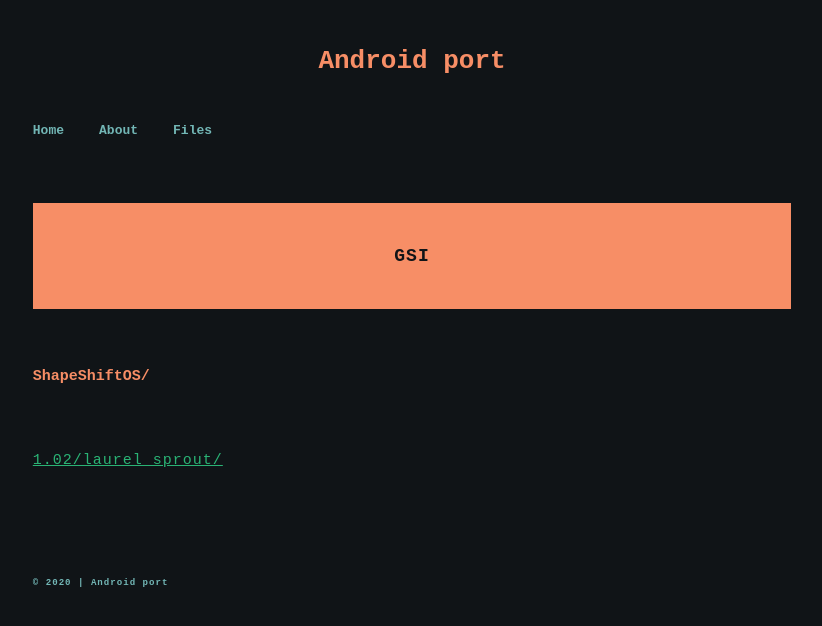
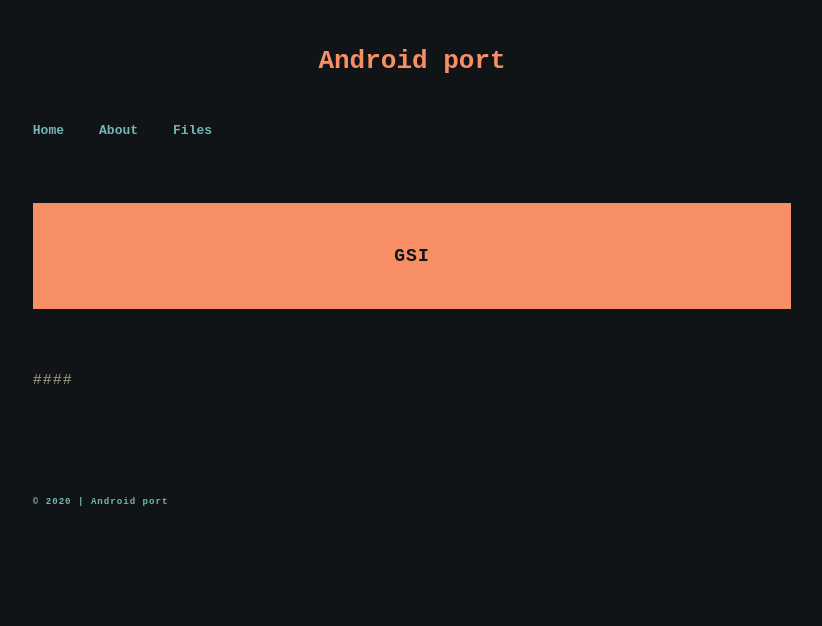
Before and after one commit to koumaza/android, a Jekyll site: the page built from gsi.md, in a window 1280 px wide. Shown: the top 626 px of the page, without its empty margins (228-1050 px from the left). Built offline with Jekyll 4.4.1, drawn with Linux system fonts in a browser that asks for light colours.

Commit message:
Update gsi.md

```diff
--- a/gsi.md
+++ b/gsi.md
@@ -2,5 +2,4 @@
 title: GSI
 layout: page
 ---
-#### ShapeShiftOS/
-[1.02/laurel_sprout/](https://github.com/koumaza/android/releases/tag/ErfanGSI-ShapeShiftOS-1.02-laurel_sprout)
+####
```
